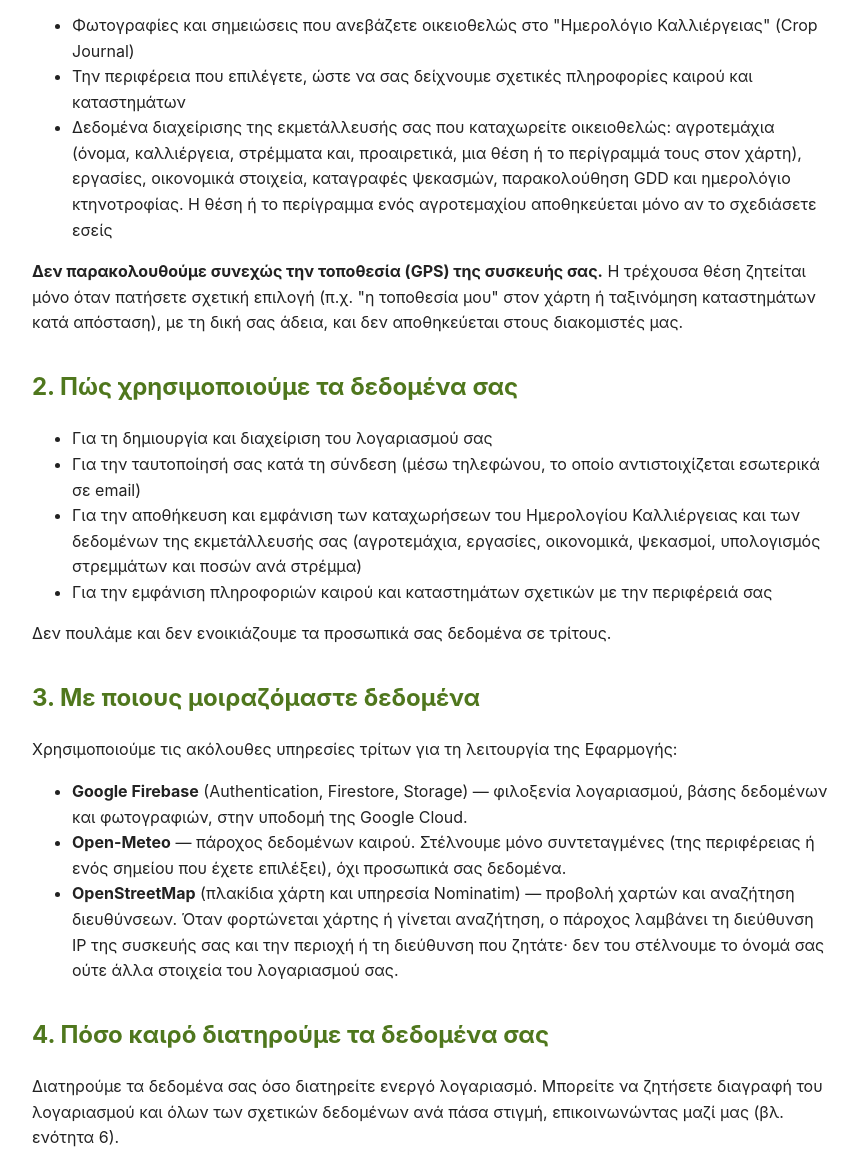
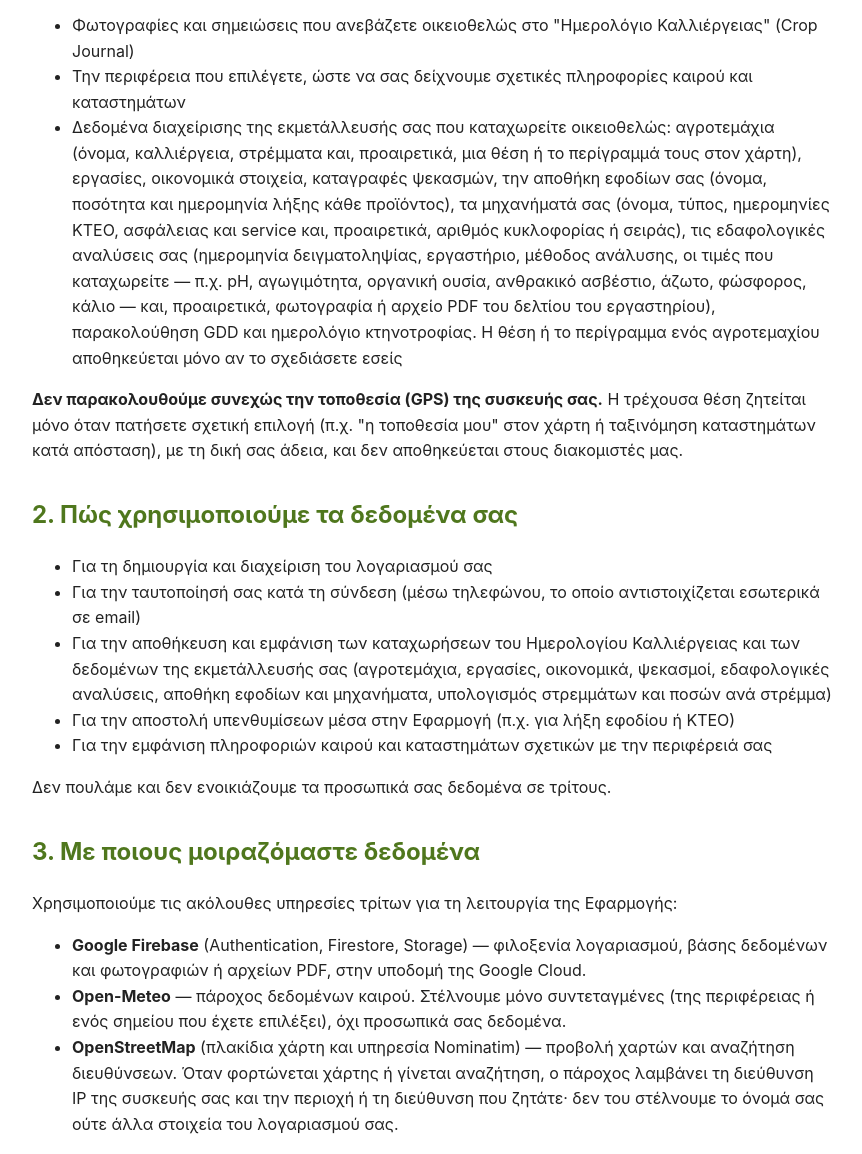
Before and after one commit to StefanosVks7/agreekultural_app, a plain HTML site: page privacy.html in a window 1280 px wide. Shown: the part 533-1687 px from the top of the page, without its empty margins (208-1070 px from the left). Drawn offline with Linux system fonts and the light colour scheme.

Commit message:
Add files via upload

```diff
--- a/privacy.html
+++ b/privacy.html
@@ -33,7 +33,7 @@
 <ul>
   <li>Φωτογραφίες και σημειώσεις που ανεβάζετε οικειοθελώς στο "Ημερολόγιο Καλλιέργειας" (Crop Journal)</li>
   <li>Την περιφέρεια που επιλέγετε, ώστε να σας δείχνουμε σχετικές πληροφορίες καιρού και καταστημάτων</li>
-  <li>Δεδομένα διαχείρισης της εκμετάλλευσής σας που καταχωρείτε οικειοθελώς: αγροτεμάχια (όνομα, καλλιέργεια, στρέμματα και, προαιρετικά, μια θέση ή το περίγραμμά τους στον χάρτη), εργασίες, οικονομικά στοιχεία, καταγραφές ψεκασμών, παρακολούθηση GDD και ημερολόγιο κτηνοτροφίας. Η θέση ή το περίγραμμα ενός αγροτεμαχίου αποθηκεύεται μόνο αν το σχεδιάσετε εσείς</li>
+  <li>Δεδομένα διαχείρισης της εκμετάλλευσής σας που καταχωρείτε οικειοθελώς: αγροτεμάχια (όνομα, καλλιέργεια, στρέμματα και, προαιρετικά, μια θέση ή το περίγραμμά τους στον χάρτη), εργασίες, οικονομικά στοιχεία, καταγραφές ψεκασμών, την αποθήκη εφοδίων σας (όνομα, ποσότητα και ημερομηνία λήξης κάθε προϊόντος), τα μηχανήματά σας (όνομα, τύπος, ημερομηνίες ΚΤΕΟ, ασφάλειας και service και, προαιρετικά, αριθμός κυκλοφορίας ή σειράς), τις εδαφολογικές αναλύσεις σας (ημερομηνία δειγματοληψίας, εργαστήριο, μέθοδος ανάλυσης, οι τιμές που καταχωρείτε — π.χ. pH, αγωγιμότητα, οργανική ουσία, ανθρακικό ασβέστιο, άζωτο, φώσφορος, κάλιο — και, προαιρετικά, φωτογραφία ή αρχείο PDF του δελτίου του εργαστηρίου), παρακολούθηση GDD και ημερολόγιο κτηνοτροφίας. Η θέση ή το περίγραμμα ενός αγροτεμαχίου αποθηκεύεται μόνο αν το σχεδιάσετε εσείς</li>
 </ul>
 <p><strong>Δεν παρακολουθούμε συνεχώς την τοποθεσία (GPS) της συσκευής σας.</strong> Η τρέχουσα θέση
 ζητείται μόνο όταν πατήσετε σχετική επιλογή (π.χ. "η τοποθεσία μου" στον χάρτη ή ταξινόμηση
@@ -43,7 +43,8 @@
 <ul>
   <li>Για τη δημιουργία και διαχείριση του λογαριασμού σας</li>
   <li>Για την ταυτοποίησή σας κατά τη σύνδεση (μέσω τηλεφώνου, το οποίο αντιστοιχίζεται εσωτερικά σε email)</li>
-  <li>Για την αποθήκευση και εμφάνιση των καταχωρήσεων του Ημερολογίου Καλλιέργειας και των δεδομένων της εκμετάλλευσής σας (αγροτεμάχια, εργασίες, οικονομικά, ψεκασμοί, υπολογισμός στρεμμάτων και ποσών ανά στρέμμα)</li>
+  <li>Για την αποθήκευση και εμφάνιση των καταχωρήσεων του Ημερολογίου Καλλιέργειας και των δεδομένων της εκμετάλλευσής σας (αγροτεμάχια, εργασίες, οικονομικά, ψεκασμοί, εδαφολογικές αναλύσεις, αποθήκη εφοδίων και μηχανήματα, υπολογισμός στρεμμάτων και ποσών ανά στρέμμα)</li>
+  <li>Για την αποστολή υπενθυμίσεων μέσα στην Εφαρμογή (π.χ. για λήξη εφοδίου ή ΚΤΕΟ)</li>
   <li>Για την εμφάνιση πληροφοριών καιρού και καταστημάτων σχετικών με την περιφέρειά σας</li>
 </ul>
 <p>Δεν πουλάμε και δεν ενοικιάζουμε τα προσωπικά σας δεδομένα σε τρίτους.</p>
@@ -51,7 +52,7 @@
 <h2>3. Με ποιους μοιραζόμαστε δεδομένα</h2>
 <p>Χρησιμοποιούμε τις ακόλουθες υπηρεσίες τρίτων για τη λειτουργία της Εφαρμογής:</p>
 <ul>
-  <li><strong>Google Firebase</strong> (Authentication, Firestore, Storage) — φιλοξενία λογαριασμού, βάσης δεδομένων και φωτογραφιών, στην υποδομή της Google Cloud.</li>
+  <li><strong>Google Firebase</strong> (Authentication, Firestore, Storage) — φιλοξενία λογαριασμού, βάσης δεδομένων και φωτογραφιών ή αρχείων PDF, στην υποδομή της Google Cloud.</li>
   <li><strong>Open-Meteo</strong> — πάροχος δεδομένων καιρού. Στέλνουμε μόνο συντεταγμένες (της περιφέρειας ή ενός σημείου που έχετε επιλέξει), όχι προσωπικά σας δεδομένα.</li>
   <li><strong>OpenStreetMap</strong> (πλακίδια χάρτη και υπηρεσία Nominatim) — προβολή χαρτών και αναζήτηση διευθύνσεων. Όταν φορτώνεται χάρτης ή γίνεται αναζήτηση, ο πάροχος λαμβάνει τη διεύθυνση IP της συσκευής σας και την περιοχή ή τη διεύθυνση που ζητάτε· δεν του στέλνουμε το όνομά σας ούτε άλλα στοιχεία του λογαριασμού σας.</li>
 </ul>
```
